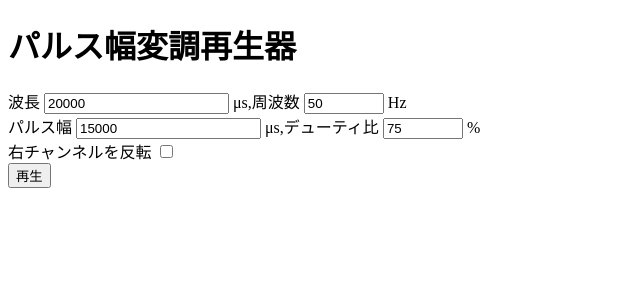
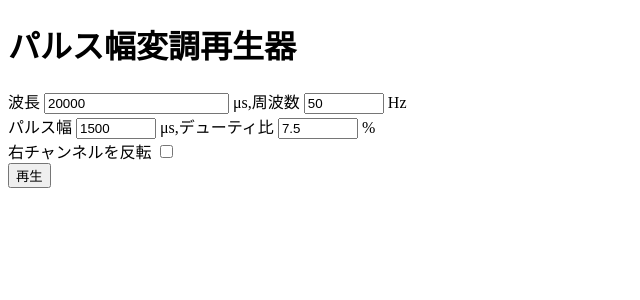
Before and after one commit to DG-7D/WebPWMPlayer, a React (Create React App) app: page / in a window 1280 px wide. Shown: the top 300 px of the page, without its empty margins (0-640 px from the left). Built offline with nearby package versions, Linux system fonts and the light colour scheme.

Commit message:
デューティー比が100%を超えないようにした

```diff
--- a/src/App.tsx
+++ b/src/App.tsx
@@ -6,15 +6,19 @@ function PwmGenerator() {
     const sourceRef = React.useRef<AudioBufferSourceNode>();
 
     const [lambda, setLambda] = React.useState<number>(20000);
-    const [width, setWidth] = React.useState<number>(15000);
+    const [width, setWidth] = React.useState<number>(1500);
     const [inverted, setInverted] = React.useState<boolean>(false);
     const [playing, setPlaying] = React.useState<boolean>(false);
 
     function handleLambdaChange(event: React.ChangeEvent<HTMLInputElement>) {
-        setLambda(event.target.valueAsNumber);
+        const newLambda = event.target.valueAsNumber;
+        setLambda(newLambda);
+        setWidth(Math.min(width, newLambda));
     }
     function handleFreqChange(event: React.ChangeEvent<HTMLInputElement>) {
-        setLambda(1000000 / event.target.valueAsNumber);
+        const newLambda = 1000000 / event.target.valueAsNumber;
+        setLambda(newLambda);
+        setWidth(width * newLambda / lambda);
     }
     function handlePulseChange(event: React.ChangeEvent<HTMLInputElement>) {
         setWidth(event.target.valueAsNumber);
@@ -66,7 +70,7 @@ function PwmGenerator() {
                 <label>周波数</label> <input type="number" value={Math.round(1000000 / lambda)} min={20} max={20000} step={1} onChange={handleFreqChange} /> Hz
             </div>
             <div>
-                <label>パルス幅</label> <input type="number" value={Math.round(width)} step={100} onChange={handlePulseChange} /> μs,
+                <label>パルス幅</label> <input type="number" value={Math.round(width)} min={0} max={lambda} step={100} onChange={handlePulseChange} /> μs,
                 <label>デューティ比</label> <input type="number" value={Math.round(width / lambda * 100 * 10) / 10} min={0} max={100} step={0.5} onChange={handleDutyChange} /> %
             </div>
             <div>
```
